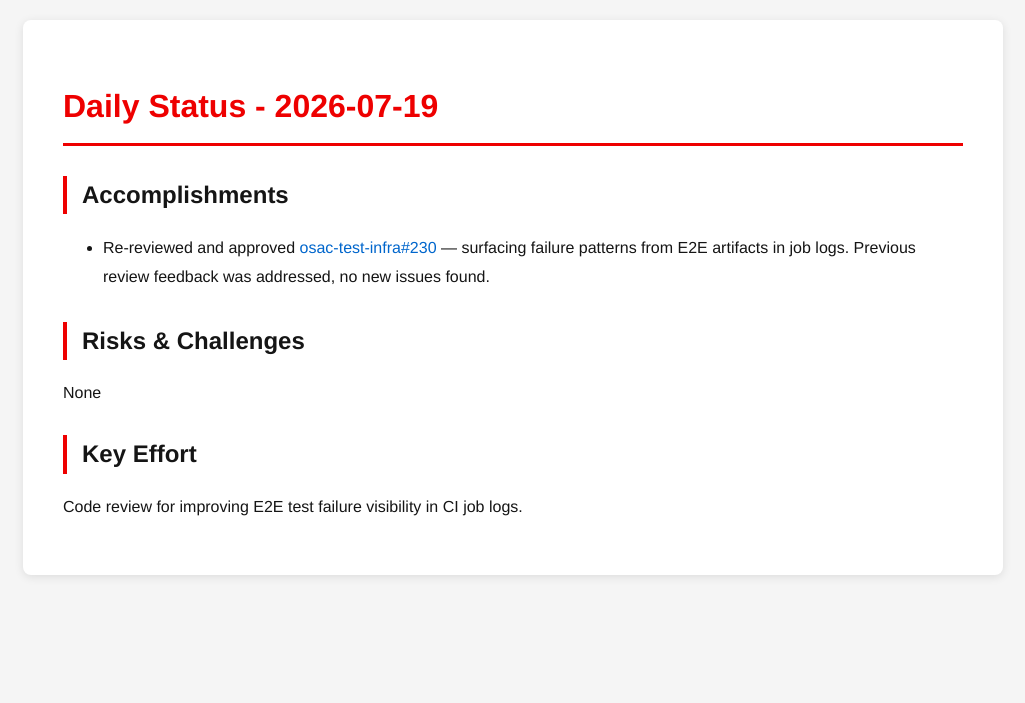
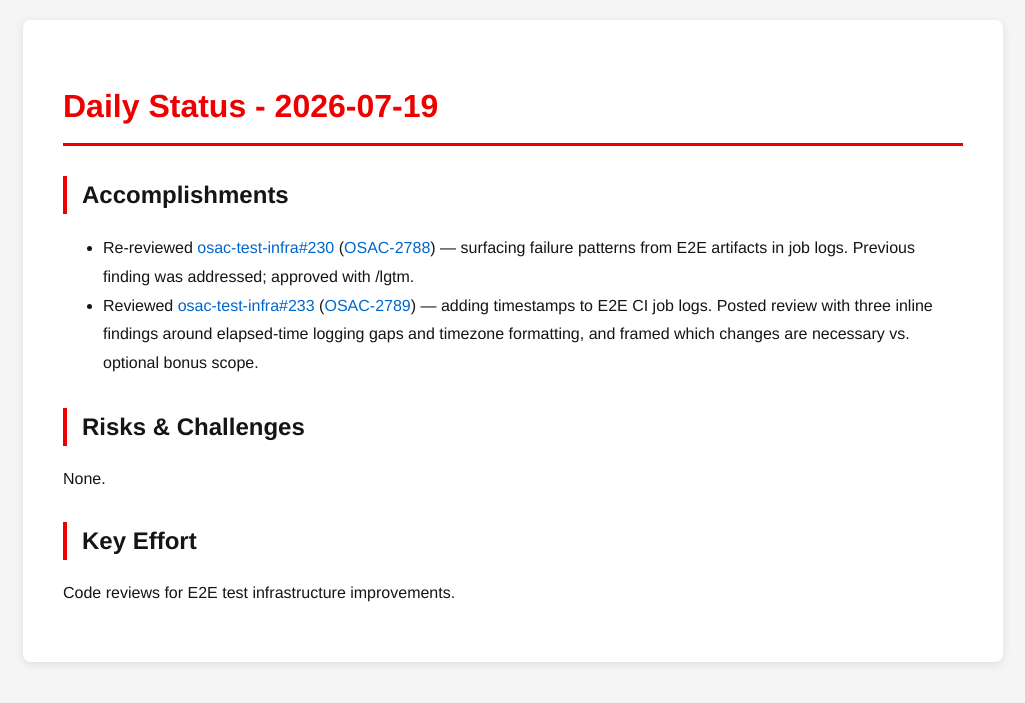
Before and after one commit to tzvatot/daily-status, a Jekyll site: the page built from 2026-07-19.md, in a window 1280 px wide. Shown: the top 703 px of the page, without its empty margins (127-1152 px from the left). Built offline with Jekyll 4.4.1, drawn with Linux system fonts in a browser that asks for light colours.

Commit message:
Daily status update - 2026-07-19

```diff
--- a/2026-07-19.md
+++ b/2026-07-19.md
@@ -7,10 +7,11 @@ date: 2026-07-19
 # Daily Status - 2026-07-19
 
 ## Accomplishments
-- Re-reviewed and approved [osac-test-infra#230](https://github.com/osac-project/osac-test-infra/pull/230) — surfacing failure patterns from E2E artifacts in job logs. Previous review feedback was addressed, no new issues found.
+- Re-reviewed [osac-test-infra#230](https://github.com/osac-project/osac-test-infra/pull/230) ([OSAC-2788](https://redhat.atlassian.net/browse/OSAC-2788)) — surfacing failure patterns from E2E artifacts in job logs. Previous finding was addressed; approved with /lgtm.
+- Reviewed [osac-test-infra#233](https://github.com/osac-project/osac-test-infra/pull/233) ([OSAC-2789](https://redhat.atlassian.net/browse/OSAC-2789)) — adding timestamps to E2E CI job logs. Posted review with three inline findings around elapsed-time logging gaps and timezone formatting, and framed which changes are necessary vs. optional bonus scope.
 
 ## Risks & Challenges
-None
+None.
 
 ## Key Effort
-Code review for improving E2E test failure visibility in CI job logs.
+Code reviews for E2E test infrastructure improvements.
```
